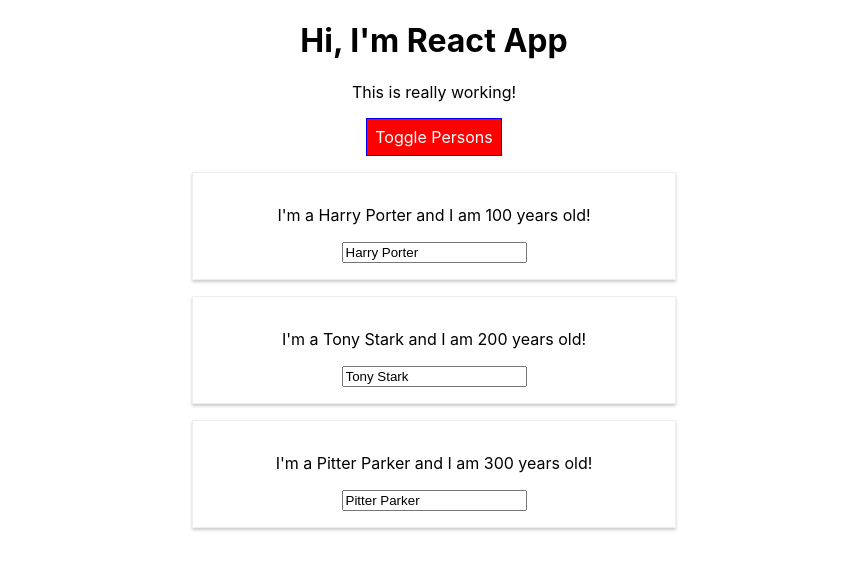
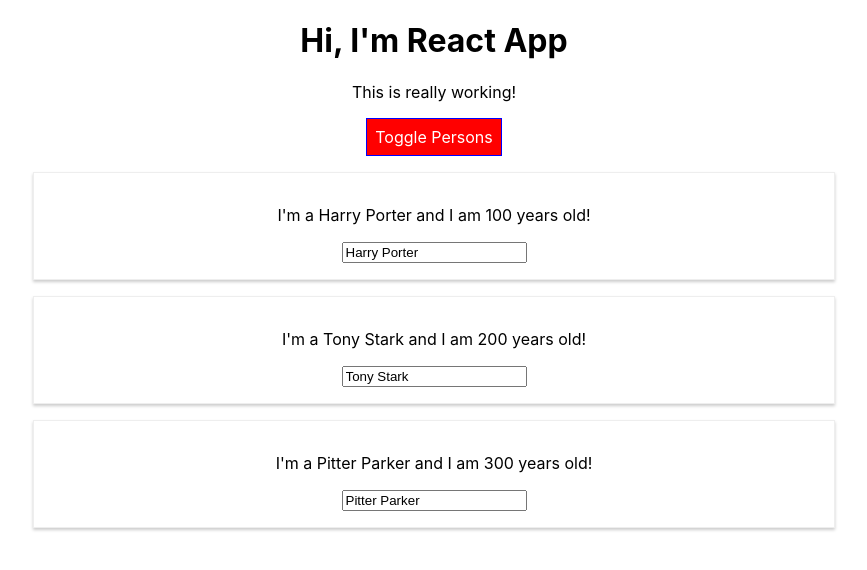
Before and after one commit to Naiem1/react-complete-guide, a React (Create React App) app: page / in a window 1280 px wide. Both pictures are taken after a click on the button "Toggle Persons". Shown: the top 570 px of the page, without its empty margins (206-1073 px from the left). Built offline with nearby package versions, Linux system fonts and the light colour scheme.

Commit message:
react styling with styled components

```diff
--- a/src/App.js
+++ b/src/App.js
@@ -1,8 +1,22 @@
+import { Component } from 'react';
+import Person from './Person/Person';
+import styled from 'styled-components';
 import './App.css';
-import { Component } from 'react';
-import Radium, {StyleRoot} from 'radium';
-import Person from './Person/Person';
 
+
+const StyledButton = styled.button`
+  background-color: ${props => props.alt ? 'red' : 'green'};
+  color: #FFF;
+  font: inherit;
+  border: 1px solid blue;
+  padding: 8px;
+  cursor: pointer;
+
+  &:hover {
+    background-color: ${props => props.alt ? 'salmon' : 'lightgreen'};
+    color: #000;
+  }
+`
 
 class App extends Component {
 
@@ -61,18 +75,18 @@
 
 
   render() {
-    const style = {
-      backgroundColor: 'green',
-      color: '#FFF',
-      font: 'inherit',
-      border: '1px solid blue',
-      padding: '8px',
-      cursor: 'pointer',
-      ':hover': {
-        backgroundColor: 'lightgreen',
-        color: '#000'
-      }
-    }
+    // const style = {
+    //   backgroundColor: 'green',
+    //   color: '#FFF',
+    //   font: 'inherit',
+    //   border: '1px solid blue',
+    //   padding: '8px',
+    //   cursor: 'pointer',
+    //   ':hover': {
+    //     backgroundColor: 'lightgreen',
+    //     color: '#000'
+    //   }
+    // }
 
     let persons = null;
 
@@ -92,11 +106,11 @@
         </div>
       );
 
-      style.backgroundColor = 'red'
-      style[':hover'] = {
-        backgroundColor: 'salmon',
-        color: 'black'
-      }
+      // style.backgroundColor = 'red'
+      // style[':hover'] = {
+      //   backgroundColor: 'salmon',
+      //   color: 'black'
+      // }
     };
 
 
@@ -113,21 +127,19 @@
 
 
     return (
-      <StyleRoot>
       <div className="App">
         <h1>Hi, I'm React App</h1>
         <p className={classes.join(' ')}>This is really working!</p>
-          <button
-            style={style}
+        <StyledButton
+          alt={this.state.showPersons}
           onClick={this.togglePersonHandler}
-          >Toggle Persons</button>
+        >Toggle Persons</StyledButton>
 
         { persons}
 
       </div>
-      </StyleRoot>
     );
   }
 }
 
-export default Radium(App);
+export default App;
--- a/src/Person/Person.js
+++ b/src/Person/Person.js
@@ -1,22 +1,32 @@
-import './person.css';
-import Radium from 'radium';
+import styled from 'styled-components';
+// import './person.css';
+
+const StyledDiv =  styled.div`
+    width: 60%;
+    margin: 16px auto;
+    border: 1px solid #EEE;
+    box-shadow: 0 2px 3px #CCC;
+    padding: 16px;
+    text-align: center;
+
+    @media (min-with: 500px) {
+        width: 450px;
+    }
+  `
 
 const Person = props => {
-  const style = {
-    '@media (min-width: 500px)': {
-      width: '450px'
-    }
-  }
   return (
-    <div className="person" style={style}>
+    // <div className="person">
+      <StyledDiv>
         <p onClick={props.click}> I'm a {props.name} and I am {props.age} years old!</p>
         <input
           type="text"
           onChange={props.changed}
           value={props.name}
         />
-    </div>
+      </StyledDiv>
+    // </div>
   );
 };
 
-export default Radium(Person);
+export default Person;
```
Lines whose indentation alone changed are shown as unchanged.
